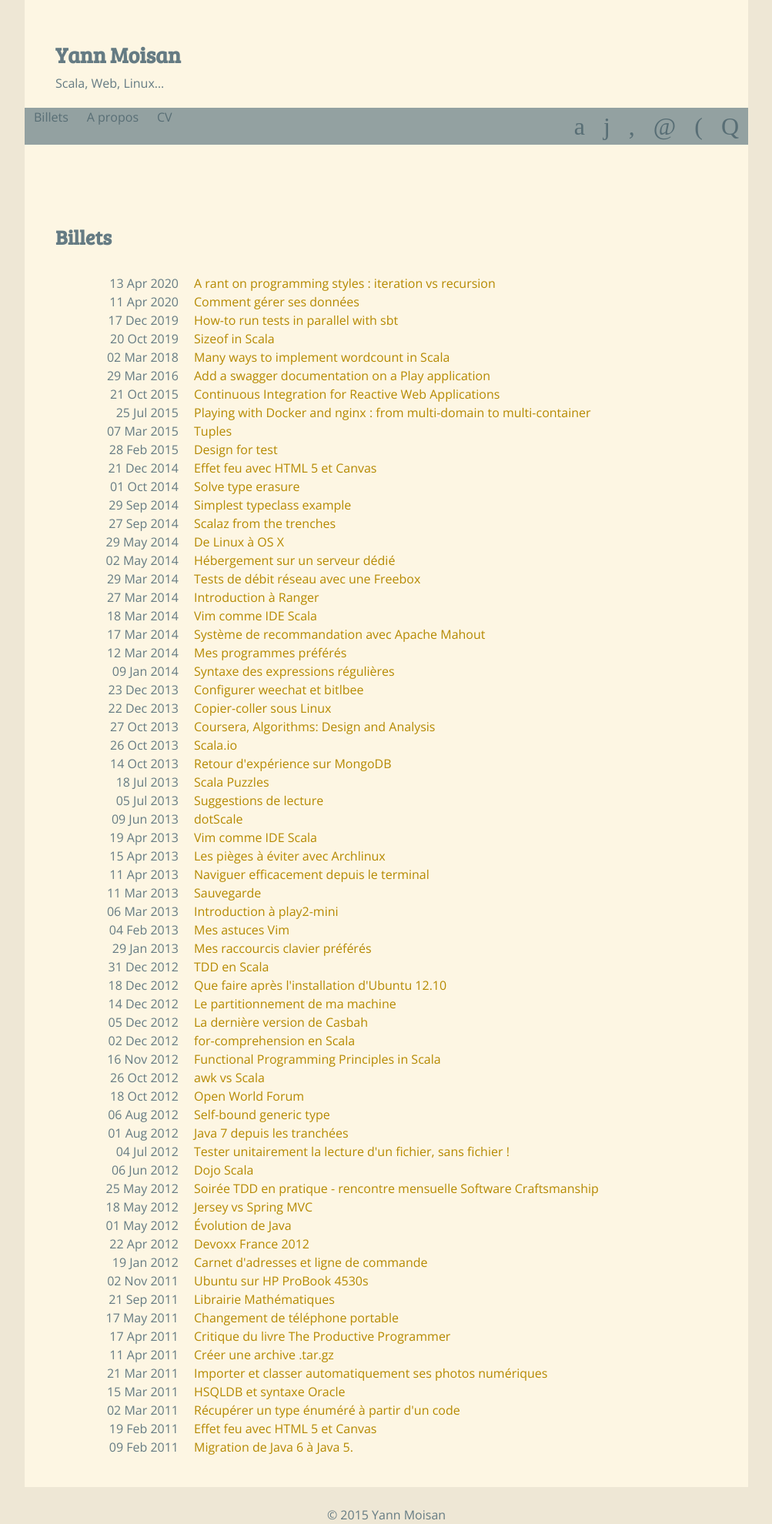
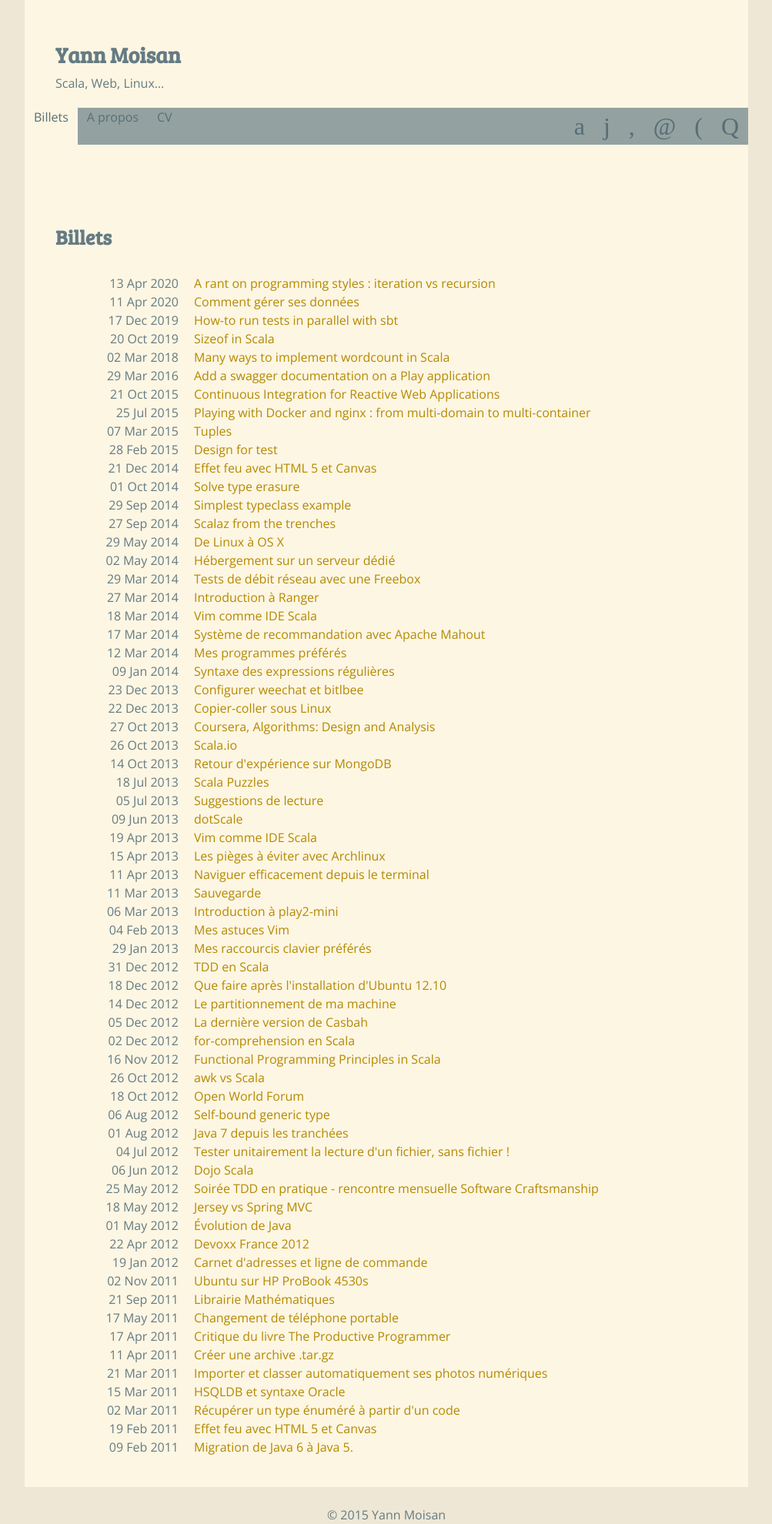
Before and after one commit to YannMoisan/blog, a Jekyll site: the page built from index.html, in a window 1280 px wide. Shown: the whole page at 77% size, without its empty margins (138-1141 px from the left). Built offline with Jekyll 4.4.1, drawn with Linux system fonts in a browser that asks for light colours; some web fonts are replaced.

```diff
--- a/_layouts/default.html
+++ b/_layouts/default.html
@@ -38,9 +38,9 @@
         </div>
         <nav class="menu">
             <div class="link">
-                <a href="index.html">Billets</a>
-                <a href="a-propos.html">A propos</a>
-                <a href="cv.html">CV</a>
+                <a href="index.html" {% if page.url == "/" %}class="active"{% endif %}>Billets</a>
+                <a href="a-propos.html" {% if page.url == "/a-propos.html" %}class="active"{% endif %}>A propos</a>
+                <a href="cv.html" {% if page.url == "/cv.html" %}class="active"{% endif %}>CV</a>
             </div>
             <div class="social">
                 <a href="https://twitter.com/yannmoisan"><span class="socicon">a</span></a>
```
Also changed, not shown: other parts of _layouts/default.html (+0 -4 lines).
